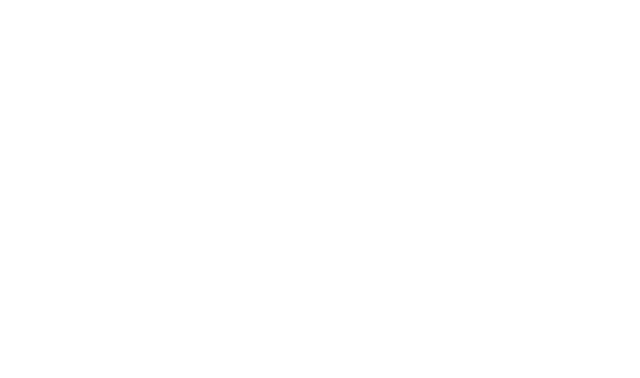
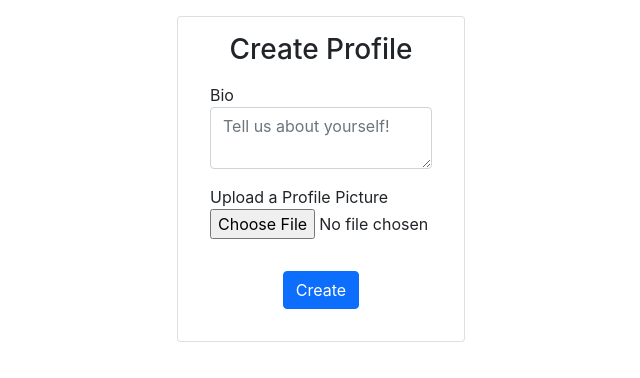
Before and after one commit to ldavid19/Purcle, a React (Create React App) app in the folder frontend/: page /profilesetup in a window 1280 px wide. Before the commit this address had no page. Shown: the top 378 px of the page, without its empty margins (319-959 px from the left). Built offline with nearby package versions, Linux system fonts and the light colour scheme; the HTML template or start-up script is replaced by a standard one.

Commit message:
added profile setup page

```diff
--- a/frontend/src/App.css
+++ b/frontend/src/App.css
@@ -46,6 +46,12 @@
   margin: 1rem;
 }
 
+.ProfileSetup {
+  display: flex;
+  align-items: center;
+  justify-content: center;
+  margin: 1rem;
+}
 
 .SignUpCard {
   padding: 1rem;
--- a/frontend/src/App.js
+++ b/frontend/src/App.js
@@ -7,6 +7,7 @@
 import NavigationBar from './components/Navbar/NavigationBar';
 import Profile from './components/Profile/Profile.js'
 import PostPage from './components/Post/PostPage';
+import ProfileSetup from './components/Profile/ProfileSetup';
 
 import {
   BrowserRouter as Router,
@@ -33,6 +34,8 @@
 
           {/* Put pages without navbar here */}
           <Route path="/login" element={<Login/>}/>
+          <Route path="/signup" element={<SignUp/>}/>
+          <Route path="/profilesetup" element={<ProfileSetup/>}/>
         </Routes>
       </Router>
     </div>
--- a/frontend/src/components/Login/Login.js
+++ b/frontend/src/components/Login/Login.js
@@ -23,6 +23,12 @@
                             </p>
                         </div>
 
+                        <div className="signup">
+                            <p>
+                                No account? <a href="/signup">Sign Up here</a>
+                            </p>
+                        </div>
+
                     </form>
                 </Card>
             </div>
--- /dev/null
+++ b/frontend/src/components/Profile/ProfileSetup.js
@@ -0,0 +1,28 @@
+import React, { Component } from "react";
+import { Card } from "react-bootstrap";
+
+
+export default class ProfileSetup extends Component {
+    render() {
+        return (
+            <div className="ProfileSetup">
+                <Card className="LoginCard" style={{ width: '18rem' }}>
+                    <form>
+                        <h3>Create Profile</h3>
+                        <div className="form-group">
+                            <label>Bio</label>
+                            <textarea className="form-control" placeholder="Tell us about yourself!"/>
+                        </div>
+
+                        <div className="form-group">
+                            <label>Upload a Profile Picture</label>
+                            <input type="file"/>
+                        </div>
+
+                        <button type="submit" className="btn btn-primary btn-block">Create</button>
+                    </form>
+                </Card>
+            </div>
+        );
+    }
+}
--- a/frontend/src/components/Signup/SignUp.js
+++ b/frontend/src/components/Signup/SignUp.js
@@ -1,5 +1,13 @@
 import React, { Component } from "react";
 import { Card } from "react-bootstrap";
+import {
+    BrowserRouter as Router,
+    Routes,
+    Route,
+    Link
+  } from "react-router-dom";
+
+
 export default class SignUp extends Component {
     render() {
         return (
@@ -12,6 +20,10 @@
                             <input type="email" className="form-control" placeholder="Enter email" />
                         </div>
                         <div className="form-group">
+                            <label>Username</label>
+                            <input type="text" className="form-control" placeholder="Enter username" />
+                        </div>
+                        <div className="form-group">
                             <label>Password</label>
                             <input type="password" className="form-control" placeholder="Enter password" />
                         </div>
@@ -19,14 +31,17 @@
                             <label>Confirm Password</label>
                             <input type="password" className="form-control" placeholder="Re-enter password" />
                         </div>
-                        <button type="submit" className="btn btn-primary btn-block">Sign Up</button>
+                        <button className="btn btn-primary btn-block">Sign Up</button>
+
+                        <div>
+                            <a href="/profilesetup">omggg</a>
+                        </div>
 
                         <div className="forgot-password">
                             <p>
                                 Already registered <a href="/">sign in?</a>
                             </p>
                         </div>
-
                     </form>
                 </Card>
             </div>
```
